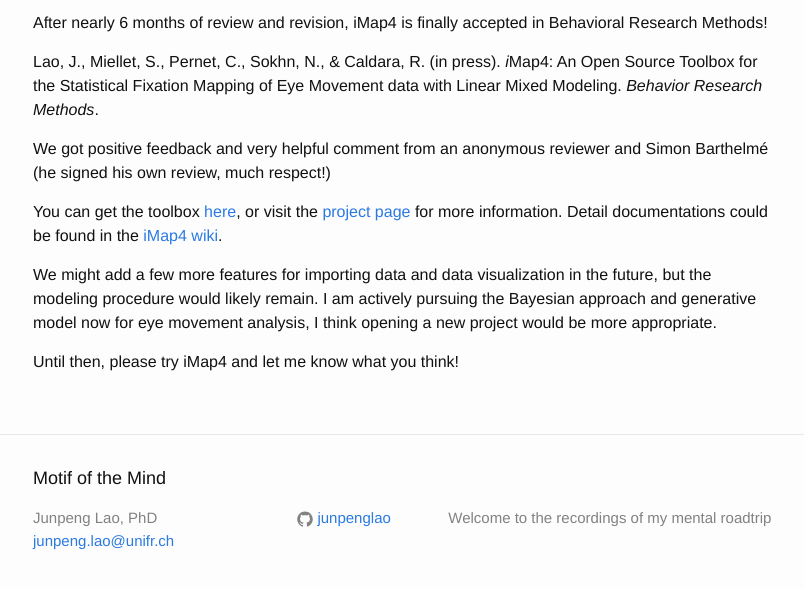
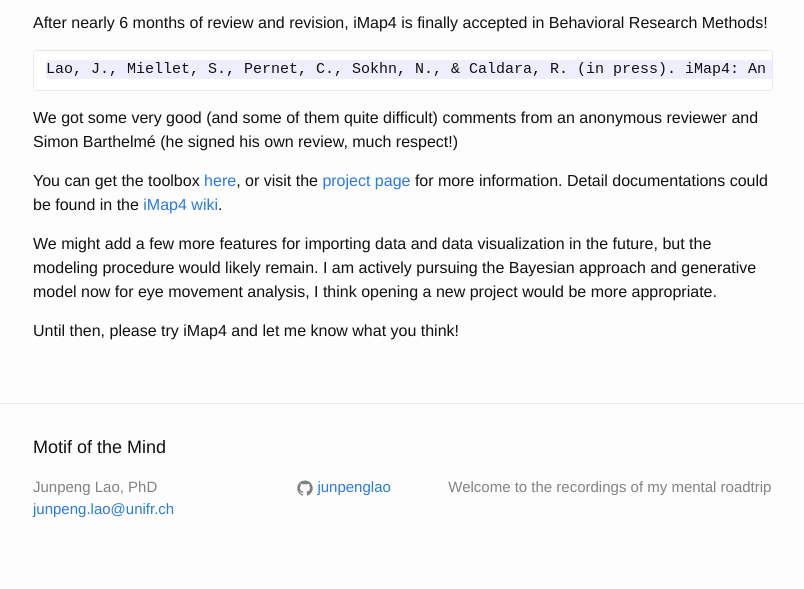
Before and after one commit to junpenglao/junpenglao.github.io, a Jekyll site: the page built from _posts/2016-04-08-iMap4.md, in a window 1280 px wide, cut to the strip 418-1030 px from the top of the page. Shown: the top 589 px of the strip, without its empty margins (237-1041 px from the left). Built offline with Jekyll 4.4.1, drawn with Linux system fonts in a browser that asks for light colours.

Commit message:
Update 2016-04-08-iMap4.md

````diff
--- a/_posts/2016-04-08-iMap4.md
+++ b/_posts/2016-04-08-iMap4.md
@@ -8,9 +8,11 @@
 
 After nearly 6 months of review and revision, iMap4 is finally accepted in Behavioral Research Methods!
 
-Lao, J., Miellet, S., Pernet, C., Sokhn, N., & Caldara, R. (in press). *i*Map4: An Open Source Toolbox for the Statistical Fixation Mapping of Eye Movement data with Linear Mixed Modeling. *Behavior Research Methods*.
+```
+Lao, J., Miellet, S., Pernet, C., Sokhn, N., & Caldara, R. (in press). iMap4: An Open Source Toolbox for the Statistical Fixation Mapping of Eye Movement data with Linear Mixed Modeling. Behavior Research Methods.
+```
 
-We got positive feedback and very helpful comment from an anonymous reviewer and Simon Barthelmé (he signed his own review, much respect!)
+We got some very good (and some of them quite difficult) comments from an anonymous reviewer and Simon Barthelmé (he signed his own review, much respect!)
 
 You can get the toolbox [here](http://ibmlab.github.io/iMap4/), or visit the [project page](https://github.com/iBMLab/iMap4) for more information. Detail documentations could be found in the [iMap4 wiki](https://github.com/iBMLab/iMap4/wiki).
 
````
